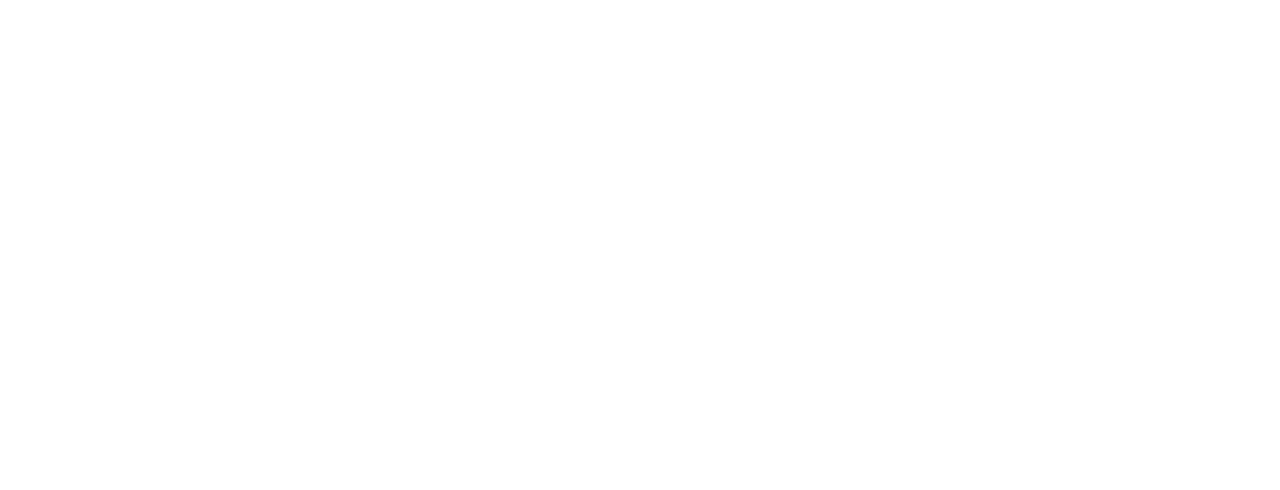
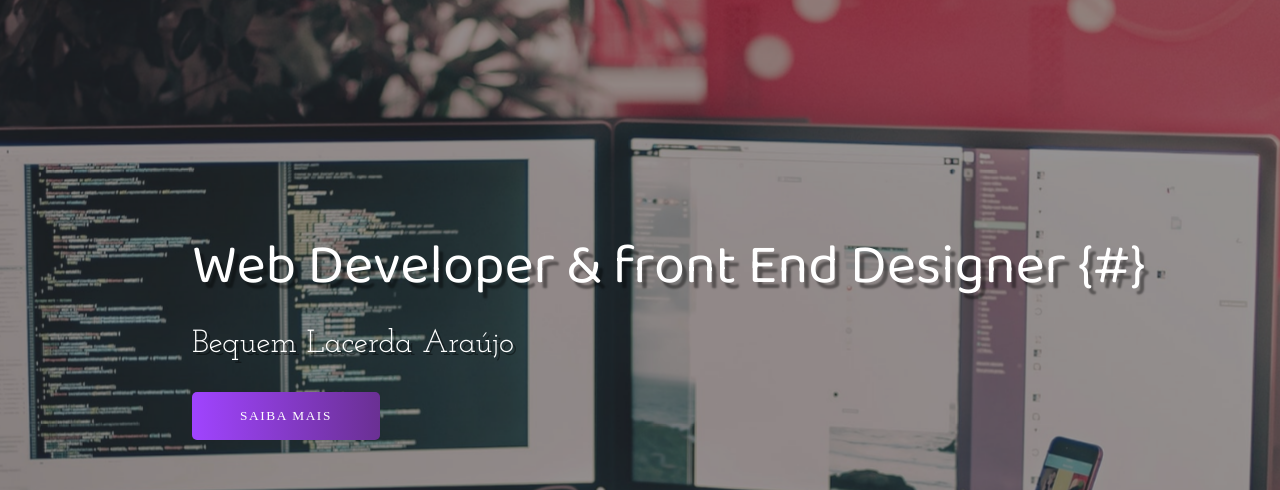
Before and after one commit to beck-up/portfolio, a plain HTML site: page index.html in a window 1280 px wide. Shown: the top 490 px of the page. Drawn offline with Linux system fonts and the light colour scheme.

Commit message:
:package: header

```diff
--- a/index.html
+++ b/index.html
@@ -1,13 +1,31 @@
 <!DOCTYPE html>
 <html lang="pt-BR">
-<head>
-    <meta charset="UTF-8">
-    <meta http-equiv="X-UA-Compatible" content="IE=edge">
-    <meta name="viewport" content="width=device-width, initial-scale=1.0">
-    <link rel="stylesheet" href="style.css">
+  <head>
+    <meta charset="UTF-8" />
+    <meta http-equiv="X-UA-Compatible" content="IE=edge" />
+    <meta name="viewport" content="width=device-width, initial-scale=1.0" />
+    <link rel="stylesheet" href="style.css" />
+    <link rel="apple-touch-icon" sizes="180x180" href="imagens/apple-touch-icon.png" />
+    <link rel="icon" type="image/png" sizes="32x32" href="imagens/favicon-32x32.png" />
+    <link rel="icon" type="image/png" sizes="16x16" href="imagens/favicon-16x16.png" />
+    <link rel="manifest" href="/site.webmanifest" />
     <title>Portfólio</title>
-</head>
-<body>
+  </head>
+  <body>
+      <div class="container">
+          <header>
+              <div class= "img-wrapper"> <!-- Imagem do plano de fundo-->
+                  <img src="imagens/bgp.jpg" alt="">
 
-</body>
+              </div>
+              <div class="banner">
+                <h1>Web Developer & front End Designer {#}</h1> <!-- Texto do Layout -->
+                <p>Bequem Lacerda Araújo</p>
+                <button>Saiba mais</button>
+              </div>
+          </header>
+
+      </div>
+  </body>
 </html>
+<!-- Ctrl + ; atalho comenta código | em JS é // -->
--- a/style.css
+++ b/style.css
@@ -1,3 +1,95 @@
 @import url('https://fonts.googleapis.com/css2?family=Baloo+Da+2:wght@400;500;600;700&family=Josefin+Slab:ital,wght@0,300;0,400;0,600;0,700;1,300;1,400;1,600&family=Mulish:ital,wght@0,200;0,300;0,400;0,500;1,200;1,300;1,400&display=swap');
 
 @import url("https://cdnjs.cloudflare.com/ajax/libs/font-awesome/5.15.3/css/all.min.css");
+
+*{
+    margin: 0; /* margem da div */
+    padding: 0;
+}
+
+header{
+    width: 100%; /* largura */
+    height: 100vh; /* altura */
+    overflow: hidden; /* barra de rolagem */
+    position: relative;
+}
+
+.img-wrapper{
+    width: 100%; /* imagem de fundo wrapper */
+    height: 100%; /* largura */
+    overflow: hidden;
+    background-color: rgba(0,0,0,0.8); /* imagem de fundo tom escuro na opacity */
+}
+
+.img-wrapper img{
+    width: 100%; /* imagem de fundo wrapper tamanho no quadro */
+    height: 100%;
+    object-fit: cover;
+    opacity: 0.5;
+    animation: zoom 25s;
+}
+
+@keyframes zoom {
+    0%{
+        transform: scale(1.3);
+    }
+    100%{
+        transform: scale(1);
+    }
+}
+
+.banner{
+    position: absolute;
+    top: 30%; /* margem borda superior */
+    left: 15%; /* margem borda esquerda */
+}
+
+.banner h1{ /* formatando h1 dentro do elemento banner */
+    color: #ffffff;
+    font-size: 3.5rem; /* tamanho fonte letras do layout*/
+    font-family: "Baloo Da 2", serif; /* 'serif' fonte de reserva se algum erro */
+    font-weight: 200;
+    text-shadow: .3rem .4rem 2px rgba(0, 0, 0, .4);
+    line-height: 3.5rem;
+    margin-bottom: 2rem; /* espaçamento texto */
+    opacity: 0;
+    animation: moveBanner 1s 0.5s forwards;
+}
+
+.banner p{
+    font-family: "Josefin Slab", serif;
+    color: #fff;
+    font-size: 2rem;
+    text-shadow: .2rem .2rem rgba(0, 0, 0, .4);
+    margin-bottom: 2rem;
+    opacity: 0;
+    animation: moveBanner 1s 0.7s forwards;
+}
+
+.banner button{
+    font-family: "Muli", serif;
+    color: #fff;
+    text-transform: uppercase;
+    letter-spacing: .1rem;
+    background: #6a3093;
+    background: -webkit-linear-gradient(to right, #a044ff, #6a3093);
+    background: linear-gradient(to right, #a044ff, #6a3093);
+    padding: 1rem 3rem;
+    border: none;
+    border-radius: 5px;
+    cursor: pointer;
+    opacity: 0;
+    animation: moveBanner 1s 0.9s forwards;
+}
+
+
+@keyframes moveBanner{
+    0%{
+        transform: translateY(10rem) rotateY(-30deg);
+    }
+    100%{
+        transform: translateY(0) rotateY(0);
+        opacity: 1;
+    }
+}
+/* Comentário */
```
Also changed, not shown: imagens/android-chrome-192x192.png (renamed from android-chrome-192x192.png), imagens/android-chrome-512x512.png (renamed from android-chrome-512x512.png), imagens/apple-touch-icon.png (renamed from apple-touch-icon.png), imagens/bg2.jpg (added), imagens/bgp.jpg (added), imagens/favicon-16x16.png (renamed from favicon-16x16.png), imagens/favicon-32x32.png (renamed from favicon-32x32.png), site.webmanifest, 1 other file.
